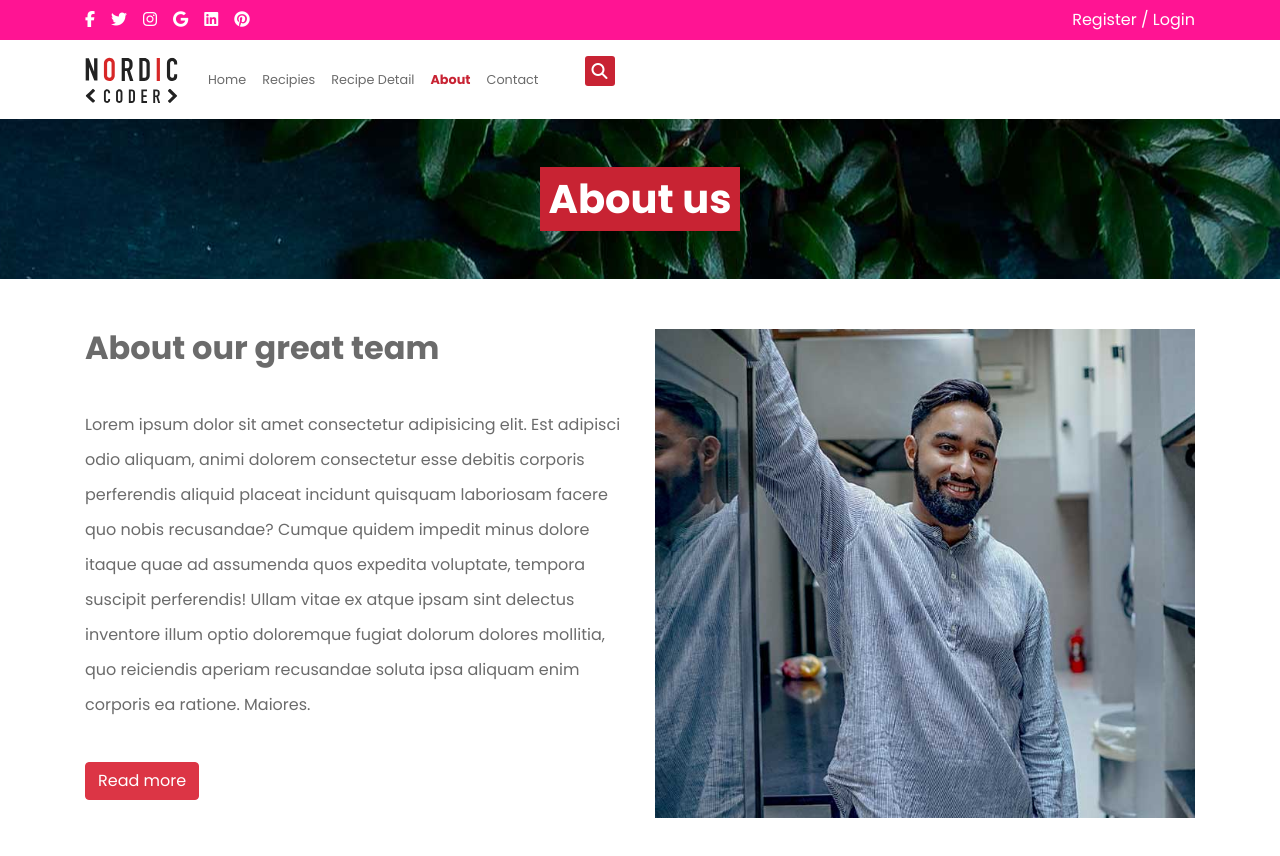
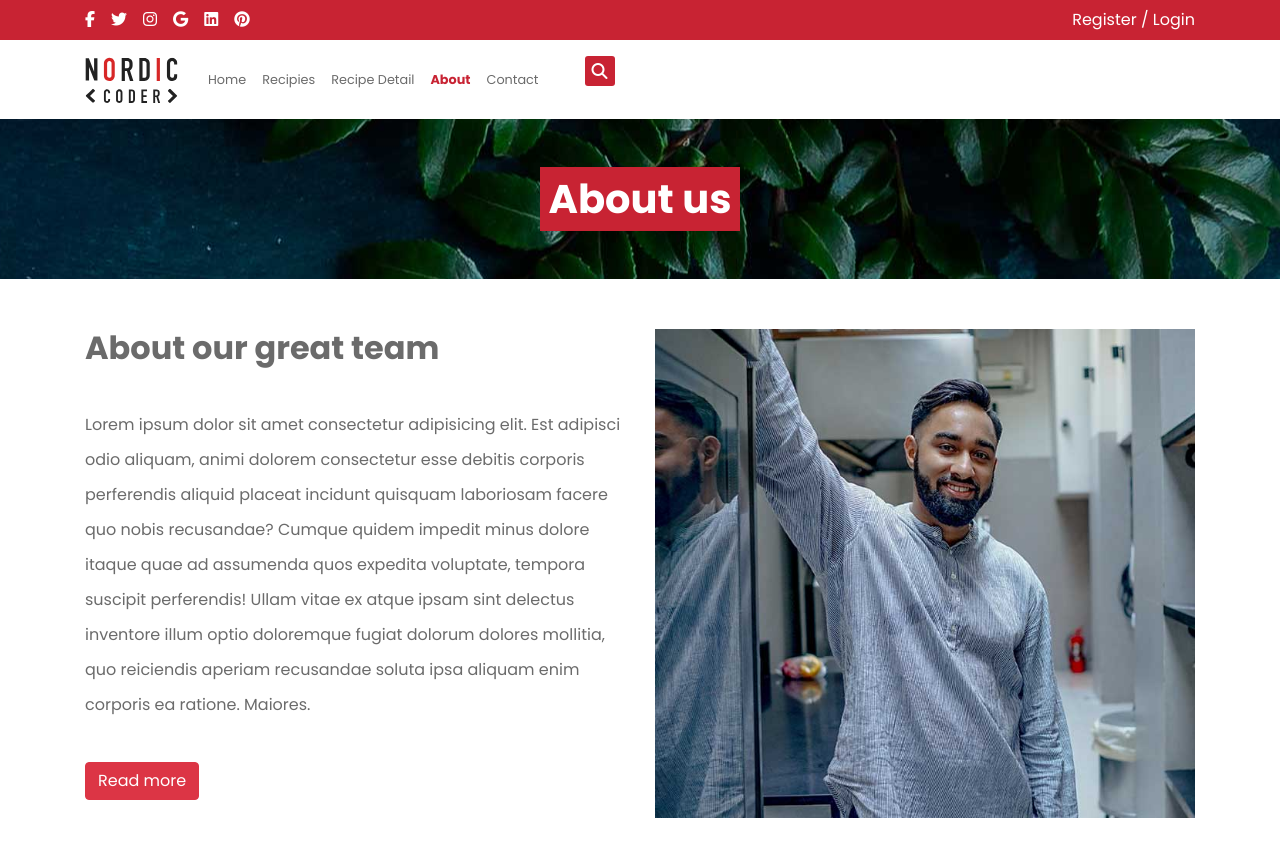
Before and after one commit to blackcend/nordiccoder, a plain HTML site: page about.html in a window 1280 px wide. Drawn offline with nearby package versions, Linux system fonts and the light colour scheme.

Commit message:
Change background-color of .top-bar to --primary-color

```diff
--- a/css/header.css
+++ b/css/header.css
@@ -9,7 +9,7 @@
 /* SECTION TOP BAR */
 .top-bar {
     padding: 0.5rem;
-    background-color: deeppink;
+    background-color: var(--primary-color);
 }
 
 .top-bar__social-list {
```
